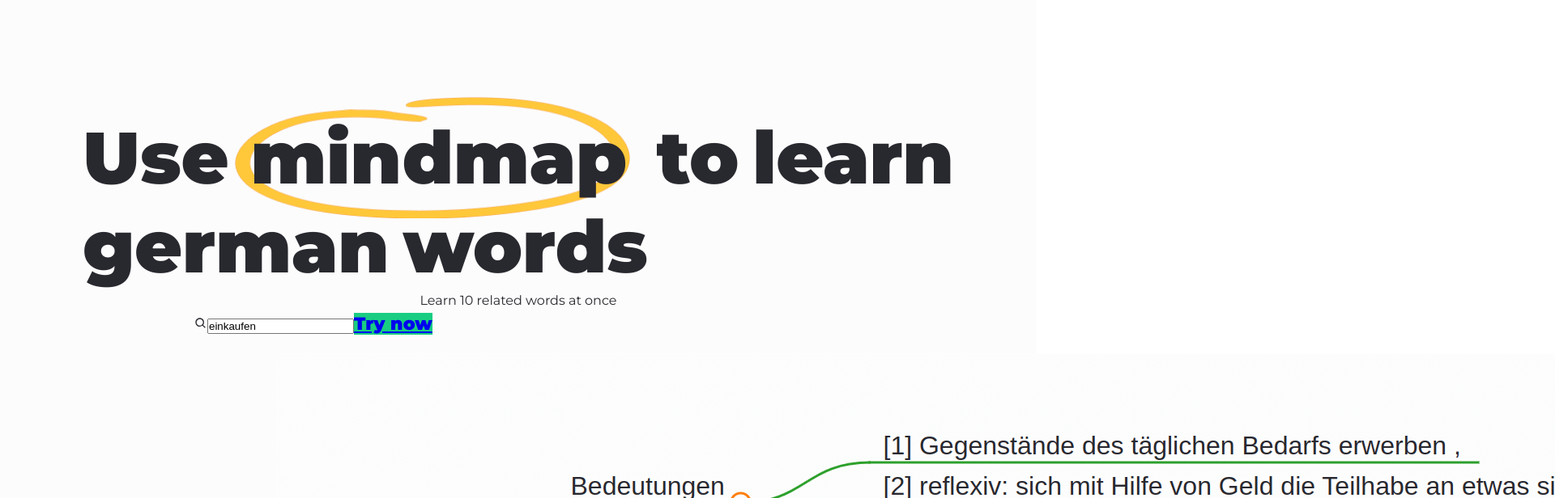
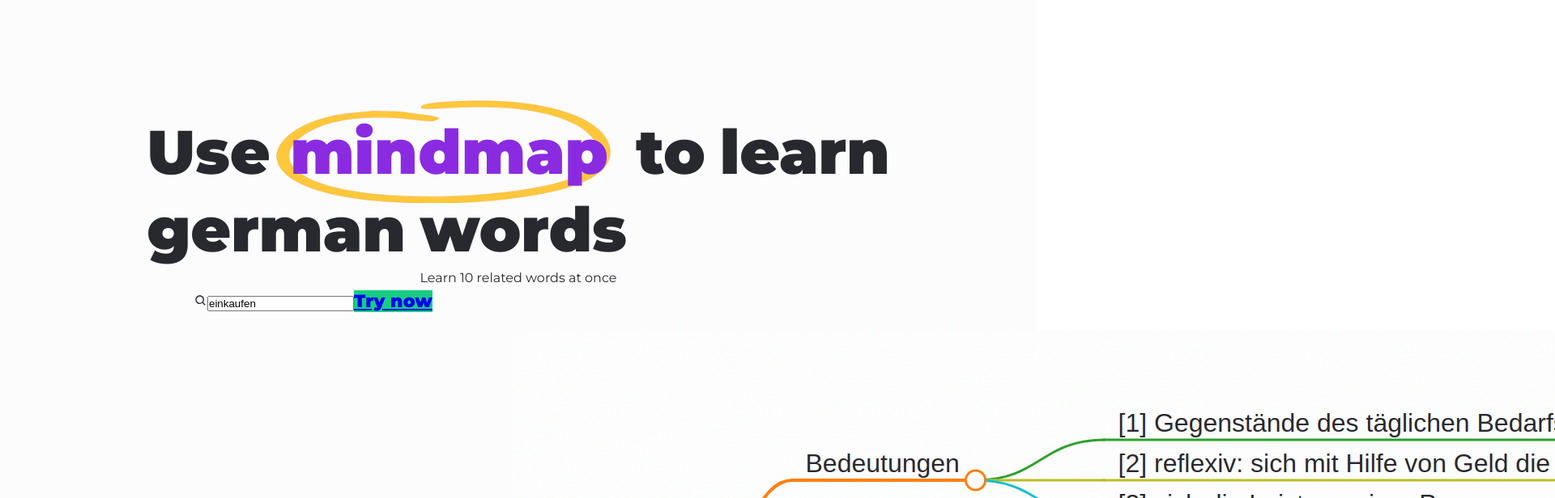
Before and after one commit to susizhang/German_Mindmap_Dictionary_frontend, a React (Create React App) app: page / in a window 1280 px wide. Shown: the top 616 px of the page at 81% size, 1920 px wide, since content can reach past the window. Built offline with nearby package versions, Linux system fonts and the light colour scheme; no server answers; what markmap-view would draw is missing.

Commit message:
adding responsive design to intro page

```diff
--- a/src/App.css
+++ b/src/App.css
@@ -60,3 +60,11 @@
 .container-pb-900px {
   padding-bottom: 900px;
 }
+
+.wordbook-action {
+  display: flex;
+  gap: 3em;
+  justify-content: flex-end;
+  margin-right: 3em;
+  align-items: center;
+}
--- a/src/components/MyWordBook.js
+++ b/src/components/MyWordBook.js
@@ -3,8 +3,6 @@ import logo from "../assets/logo.png";
 import ScrollToTop from "react-scroll-to-top";
 import axios from "axios";
 import SavedWordContext from "../context/SavedWordContext";
-import { toast } from "react-toastify";
-import "react-toastify/dist/ReactToastify.css";
 import { useContext } from "react";
 import { baseUrl } from "../config";
 import AddingNotesModal from "./AddingNotesModal";
@@ -27,9 +25,6 @@ const MyWordBook = () => {
           },
         })
         .then((res) => {
-          toast.success("Delete successfully", {
-            position: toast.POSITION.TOP_LEFT,
-          });
           // window.location.reload();
 
           const newSavedWords = savedWords.filter((word) => {
@@ -68,12 +63,12 @@ const MyWordBook = () => {
               <th scope="col" className="px-6 py-3">
                 Word
               </th>
-              <th scope="col" className="pr-36 py-3">
+              <th scope="col" className=" py-3">
                 Notes
               </th>
               <th scope="col" className=" py-3"></th>
-              <th scope="col" className="pr-1 py-3"></th>
-              <th scope="col" className=" py-3"></th>
+              {/* <th scope="col" className="pr-1 py-3"></th> */}
+              {/* <th scope="col" className=" py-3"></th> */}
             </tr>
           </thead>
           <tbody>
@@ -85,28 +80,26 @@ const MyWordBook = () => {
                 <td className="px-6 py-4 text-lg  text-gray-900 whitespace-nowrap ">
                   {word.Wort}
                 </td>
-                <td className="pr-36 py-4">{word.Notizen}</td>
-                <td className=" py-4">
+                <td className=" py-4">{word.Notizen}</td>
+                <td className="wordbook-action py-4">
                   <button
                     onClick={() => showInMindmapHandler(word.Wort)}
                     className="font-medium bg-green-500 px-2 py-2 rounded-md  text-white"
                   >
                     show in mindmap
                   </button>
-                </td>
-
-                <td className="py-4">
                   <AddingNotesModal
                     wordId={word._id}
                     notes={word.Notizen}
                     setSavedWords={setSavedWords}
                   />
-                </td>
-                <td className="px-4 py-6">
                   <button onClick={() => deleteHandler(word._id)}>
                     <RiDeleteBin4Line />
                   </button>
                 </td>
+
+                {/* <td className="py-4"></td> */}
+                {/* <td className="px-4 py-6"></td> */}
               </tr>
             ))}
           </tbody>
--- a/src/components/SearchResult.js
+++ b/src/components/SearchResult.js
@@ -58,13 +58,13 @@ const SearchResult = () => {
         }
       );
       refreshSavedWords();
-      toast.success("Save successfully", {
-        position: toast.POSITION.TOP_LEFT,
-      });
+      //   toast.success("Save successfully", {
+      //     position: toast.POSITION.TOP_LEFT,
+      //   });
       setSaveStatus(true);
     } else {
       toast.error("Please log in at first.", {
-        position: toast.POSITION.TOP_LEFT,
+        position: toast.POSITION.TOP_CENTER,
       });
     }
   };
--- a/src/components/introduction/Introduction.js
+++ b/src/components/introduction/Introduction.js
@@ -12,7 +12,7 @@ const Introduction = () => {
         Use <span className="intro-mindmap">mindmap</span> to learn
         <br /> german words
       </h1>
-      <p className="text-4xl font-normal text-slate-500 mt-12 mb-2 ">
+      <p className="text-2xl  md:text-3xl lg:text-4xl font-normal text-center text-slate-500 mt-12 mb-2 ">
         Learn 10 related words at once
       </p>
 
--- a/src/components/introduction/introduction.css
+++ b/src/components/introduction/introduction.css
@@ -9,30 +9,10 @@
   padding-bottom: 140px;
 }
 
-.intro-container h1 {
-  font-size: 90px;
-  font-weight: 900;
-  line-height: 110px;
-  word-spacing: -10px;
-}
 .introduction-search-button {
   background-color: #18cd82;
   font-size: 22px;
   font-weight: bold;
-}
-.intro-form-container {
-  width: 800px;
-  margin-bottom: 20px;
-}
-
-.intro-mindmap {
-  /* color: blueviolet; */
-  margin-left: -10px;
-  padding: 20px;
-  background-image: url("../../assets/Loop.png");
-  background-position: 0 0;
-  background-size: auto 151px;
-  background-repeat: no-repeat;
 }
 
 .search-input:focus {
@@ -44,3 +24,119 @@
   margin: 0 auto;
   padding-bottom: 100px;
 }
+@media (max-width: 350px) {
+  .intro-container h1 {
+    font-size: 50px;
+    font-weight: 900;
+    line-height: 50px;
+    word-spacing: -5px;
+  }
+  .intro-mindmap {
+    color: blueviolet;
+  }
+  .intro-form-container {
+    width: 310px;
+  }
+  .introduction-search-button {
+    background-color: #18cd82;
+    font-size: 16px;
+    font-weight: bold;
+  }
+}
+@media (min-width: 351px) {
+  .intro-container h1 {
+    font-size: 65px;
+    font-weight: 900;
+    line-height: 70px;
+    word-spacing: -5px;
+  }
+  .intro-mindmap {
+    color: blueviolet;
+  }
+  .intro-form-container {
+    width: 350px;
+    margin-bottom: 12px;
+  }
+  .introduction-search-button {
+    background-color: #18cd82;
+    font-size: 16px;
+    font-weight: bold;
+  }
+  .intro-img {
+    width: 700px;
+    margin: 0 auto;
+    padding-bottom: 100px;
+  }
+}
+
+@media (min-width: 560px) {
+  .intro-container h1 {
+    font-size: 65px;
+    font-weight: 900;
+    line-height: 70px;
+    word-spacing: -5px;
+  }
+  .intro-mindmap {
+    color: blueviolet;
+  }
+  .intro-form-container {
+    width: 500px;
+    margin-bottom: 20px;
+  }
+  .introduction-search-button {
+    background-color: #18cd82;
+    font-size: 22px;
+    font-weight: bold;
+  }
+}
+@media (min-width: 1100px) {
+  .intro-container h1 {
+    font-size: 76px;
+    font-weight: 900;
+    line-height: 96px;
+    word-spacing: -5px;
+  }
+  .intro-mindmap {
+    margin-left: -10px;
+    padding: 17px;
+    background-image: url("../../assets/Loop.png");
+    background-position: 0 0;
+    background-size: auto 128px;
+    background-repeat: no-repeat;
+  }
+  .intro-form-container {
+    width: 800px;
+    margin-bottom: 20px;
+  }
+  .introduction-search-button {
+    background-color: #18cd82;
+    font-size: 22px;
+    font-weight: bold;
+  }
+}
+
+@media (min-width: 1580px) {
+  .intro-container h1 {
+    font-size: 90px;
+    font-weight: 900;
+    line-height: 110px;
+    word-spacing: -10px;
+  }
+  .intro-mindmap {
+    margin-left: -10px;
+    padding: 20px;
+    background-image: url("../../assets/Loop.png");
+    background-position: 0 0;
+    background-size: auto 151px;
+    background-repeat: no-repeat;
+  }
+  .intro-form-container {
+    width: 800px;
+    margin-bottom: 20px;
+  }
+  .introduction-search-button {
+    background-color: #18cd82;
+    font-size: 22px;
+    font-weight: bold;
+  }
+}
```
